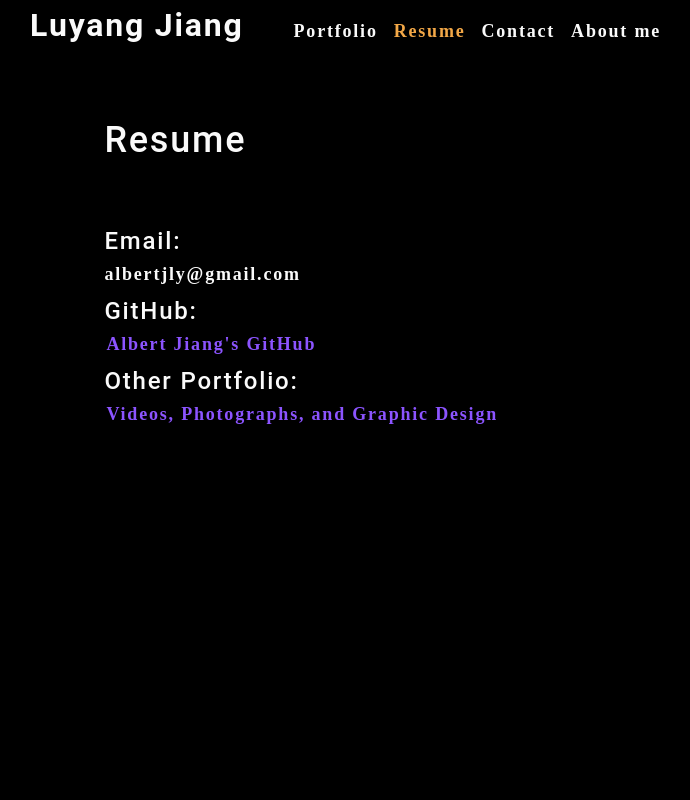
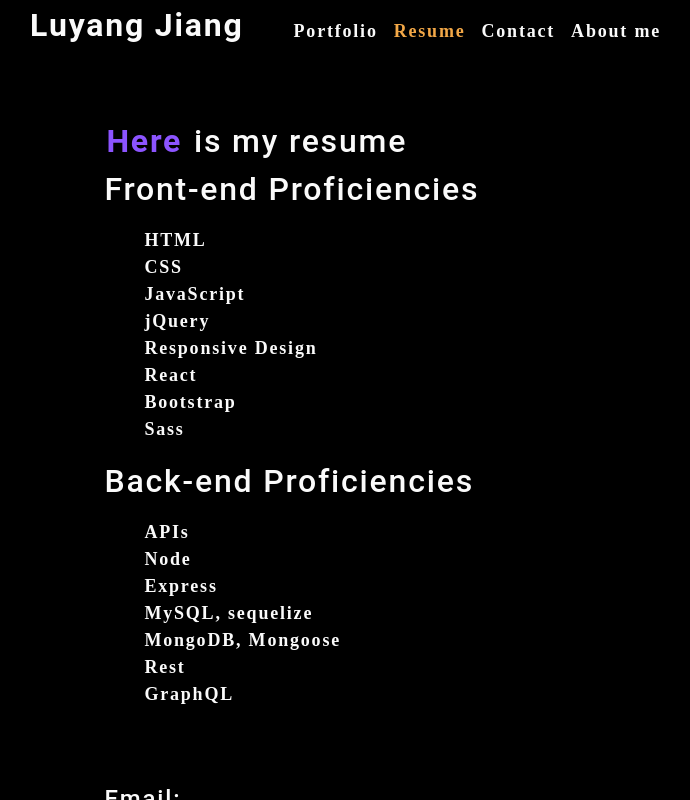
Before and after one commit to albertjly/react-portfolio, a React (Create React App) app: page / in a window 1280 px wide. Both pictures are taken after a click on the item "Resume". Shown: the top 800 px of the page, without its empty margins (76-766 px from the left). Built offline with nearby package versions, Linux system fonts and the light colour scheme.

Commit message:
footer and resume update

```diff
--- a/src/components/Footer/index.js
+++ b/src/components/Footer/index.js
@@ -5,7 +5,7 @@
     <div className="footer">
       <div className="my-1">
         <h4>Email:</h4>
-        <span>albertjly@gmail.com</span>
+        <a href="mailto:albertjly@gmail.com">albertjly@gmail.com</a>
       </div>
       <div className="my-1">
         <h4>GitHub:</h4>
--- a/src/components/Resume/index.js
+++ b/src/components/Resume/index.js
@@ -2,7 +2,30 @@
 
 function Resume() {
   return (
-    <h1>Resume</h1>
+    <div>
+      <h2 className="my-1"><a href="/files/resume.jpg">Here</a> is my resume</h2>
+      <h2>Front-end Proficiencies</h2>
+      <ol>
+        <li>HTML</li>
+        <li>CSS</li>
+        <li>JavaScript</li>
+        <li>jQuery</li>
+        <li>Responsive Design</li>
+        <li>React</li>
+        <li>Bootstrap</li>
+        <li>Sass</li>
+      </ol>
+      <h2>Back-end Proficiencies</h2>
+      <ol>
+        <li>APIs</li>
+        <li>Node</li>
+        <li>Express</li>
+        <li>MySQL, sequelize</li>
+        <li>MongoDB, Mongoose</li>
+        <li>Rest</li>
+        <li>GraphQL</li>
+      </ol>
+    </div>
   )
 };
 
```
